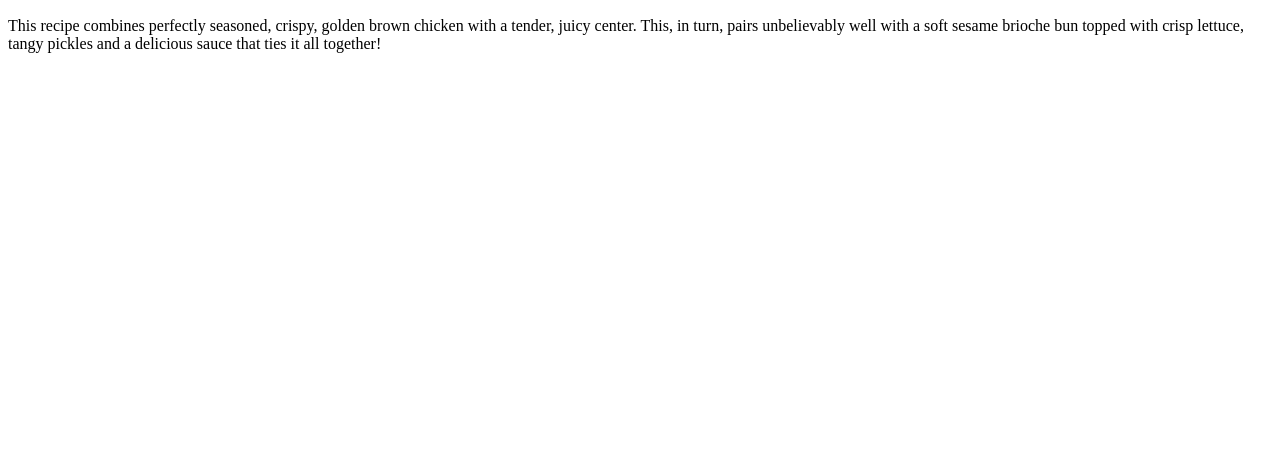
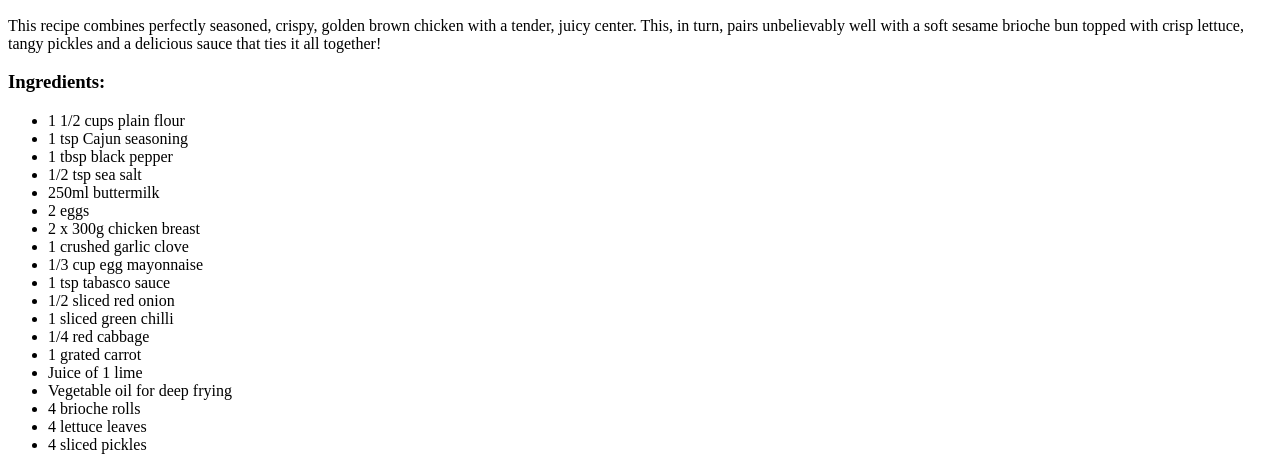
Before and after one commit to zachp18/new-odin-recipes, a plain HTML site: page recipes/fried-chicken-burgers.html in a window 1280 px wide. Shown: the part 493-963 px from the top of the page. Before the commit the page ends 800 px from the top, so only its background shows below. Drawn offline with Linux system fonts and the light colour scheme.

Commit message:
Ingredients list
Added extra items

```diff
--- a/recipes/fried-chicken-burgers.html
+++ b/recipes/fried-chicken-burgers.html
@@ -10,7 +10,28 @@
     <img src="../images/burger.png" alt="Fried Chicken Burger" height="325" width="460">
     <p><h2>The Ultimate Fried Chicken Burger!</h2></p>
     <p>This recipe combines perfectly seasoned, crispy, golden brown chicken with a tender, juicy center. This, in turn, pairs unbelievably well with a soft sesame brioche bun topped with crisp lettuce, tangy pickles and a delicious sauce that ties it all together!</p>
-
+    <h3>Ingredients:</h3>
+    <ul>
+        <li>1 1/2 cups plain flour</li>
+        <li>1 tsp Cajun seasoning</li>
+        <li>1 tbsp black pepper</li>
+        <li>1/2 tsp sea salt</li>
+        <li>250ml buttermilk</li>
+        <li>2 eggs</li>
+        <li>2 x 300g chicken breast</li>
+        <li>1 crushed garlic clove</li>
+        <li>1/3 cup egg mayonnaise</li>
+        <li>1 tsp tabasco sauce</li>
+        <li>1/2 sliced red onion</li>
+        <li>1 sliced green chilli</li>
+        <li>1/4 red cabbage</li>
+        <li>1 grated carrot</li>
+        <li>Juice of 1 lime</li>
+        <li>Vegetable oil for deep frying</li>
+        <li>4 brioche rolls</li>
+        <li>4 lettuce leaves</li>
+        <li>4 sliced pickles</li>
+    </ul>
 
 </body>
 
```
